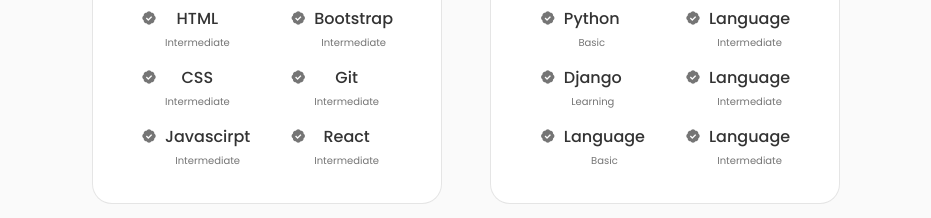
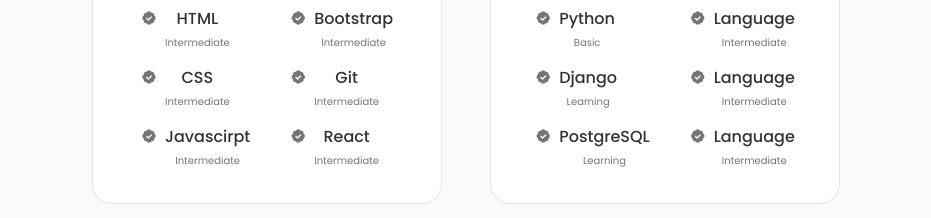
Before and after one commit to Hyper-Sk/Shaik-Portfolio, a React (Create React App) app: page / in a window 1280 px wide. Shown: the part 1500-1718 px from the top of the page, without its empty margins (174-1105 px from the left). Built offline with nearby package versions, Linux system fonts and the light colour scheme.

Commit message:
skill backend changed

```diff
--- a/src/components/skills/Backend.jsx
+++ b/src/components/skills/Backend.jsx
@@ -24,8 +24,8 @@
                     <div className="skills__data">
                         <i class='bx bxs-badge-check'></i>
                         <div>
-                            <h3 className="skills__name">Language</h3>
-                            <span className="skills__level">Basic</span>
+                            <h3 className="skills__name">PostgreSQL</h3>
+                            <span className="skills__level">Learning</span>
                         </div>
                     </div>
                 </div>
```
